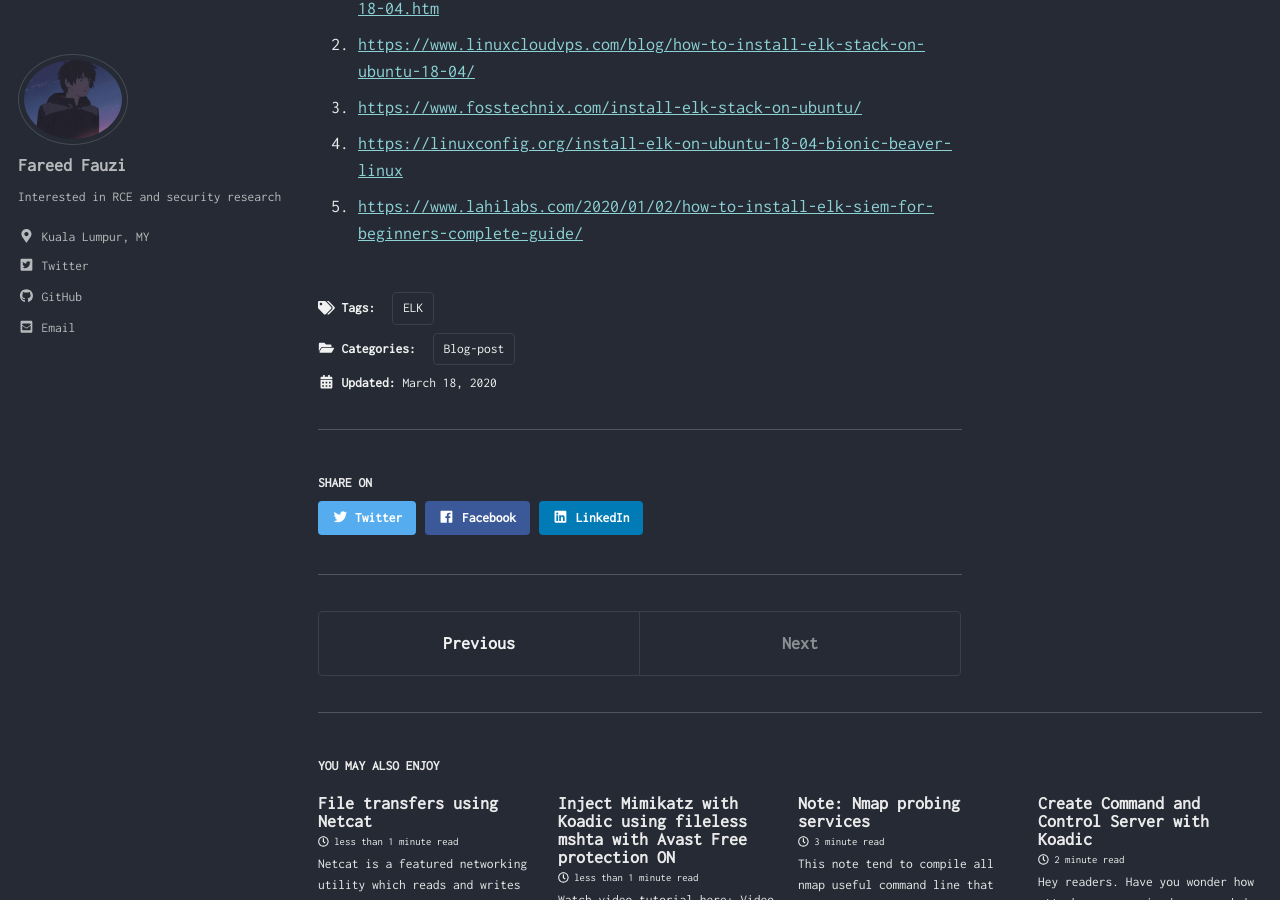
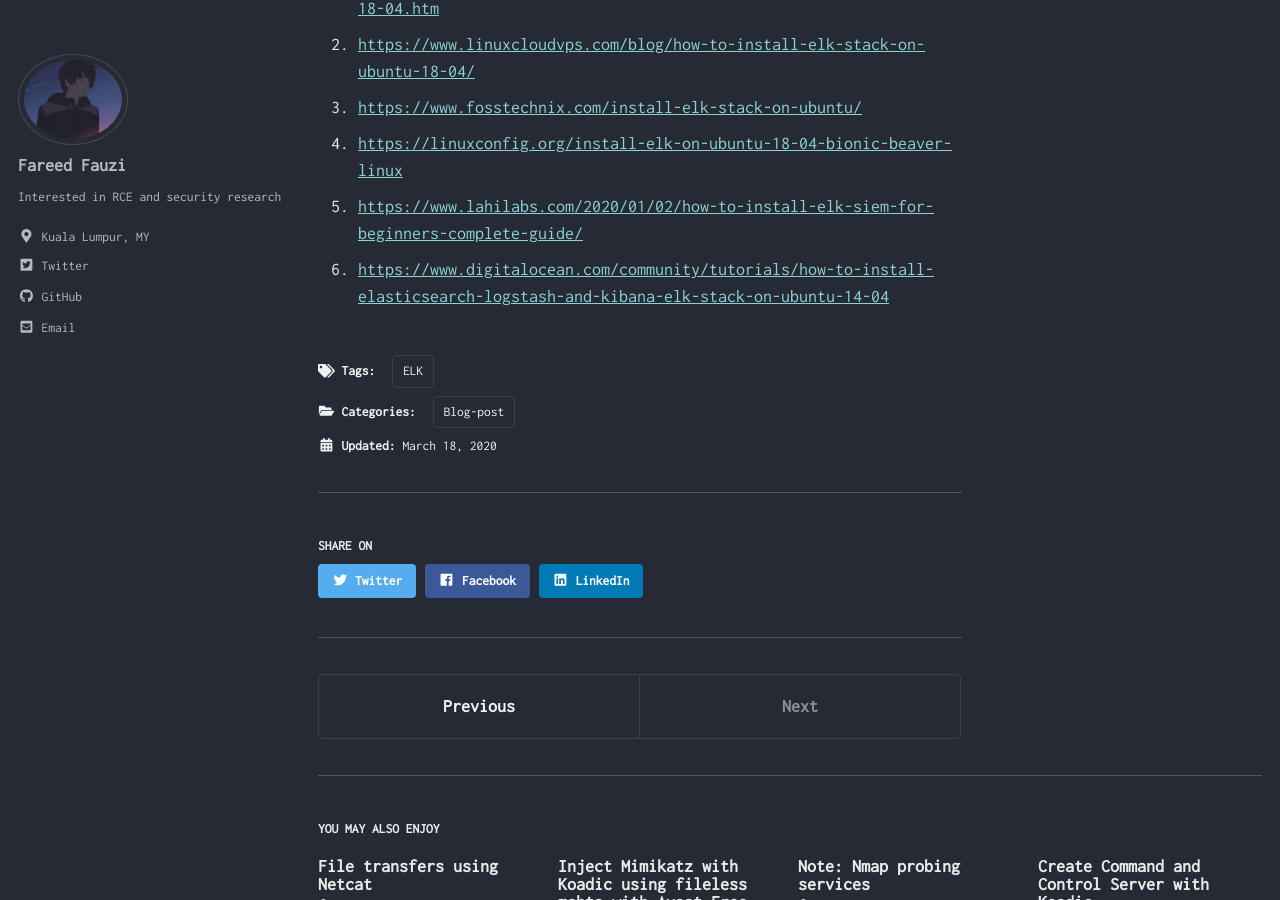
Before and after one commit to spiritedwolf/fareedfauzi.github.io, a Jekyll site: the page built from _posts/2020-03-18-Install-ELK-Filebeat.md, in a window 1280 px wide and 900 px high, scrolled down 5603 px. Built offline with Jekyll 4.4.1, drawn with Linux system fonts in a browser that asks for light colours; cached includes are drawn as plain includes; part of the change alters nothing that is shown.

Commit message:
Update 2020-03-18-Install-ELK-Filebeat.md

```diff
--- a/_posts/2020-03-18-Install-ELK-Filebeat.md
+++ b/_posts/2020-03-18-Install-ELK-Filebeat.md
@@ -236,3 +236,4 @@ Reference:
 3. [https://www.fosstechnix.com/install-elk-stack-on-ubuntu/](https://www.fosstechnix.com/install-elk-stack-on-ubuntu/)
 4. [https://linuxconfig.org/install-elk-on-ubuntu-18-04-bionic-beaver-linux](https://linuxconfig.org/install-elk-on-ubuntu-18-04-bionic-beaver-linux)
 5. [https://www.lahilabs.com/2020/01/02/how-to-install-elk-siem-for-beginners-complete-guide/](https://www.lahilabs.com/2020/01/02/how-to-install-elk-siem-for-beginners-complete-guide/)
+6. [https://www.digitalocean.com/community/tutorials/how-to-install-elasticsearch-logstash-and-kibana-elk-stack-on-ubuntu-14-04](https://www.digitalocean.com/community/tutorials/how-to-install-elasticsearch-logstash-and-kibana-elk-stack-on-ubuntu-14-04)
```
